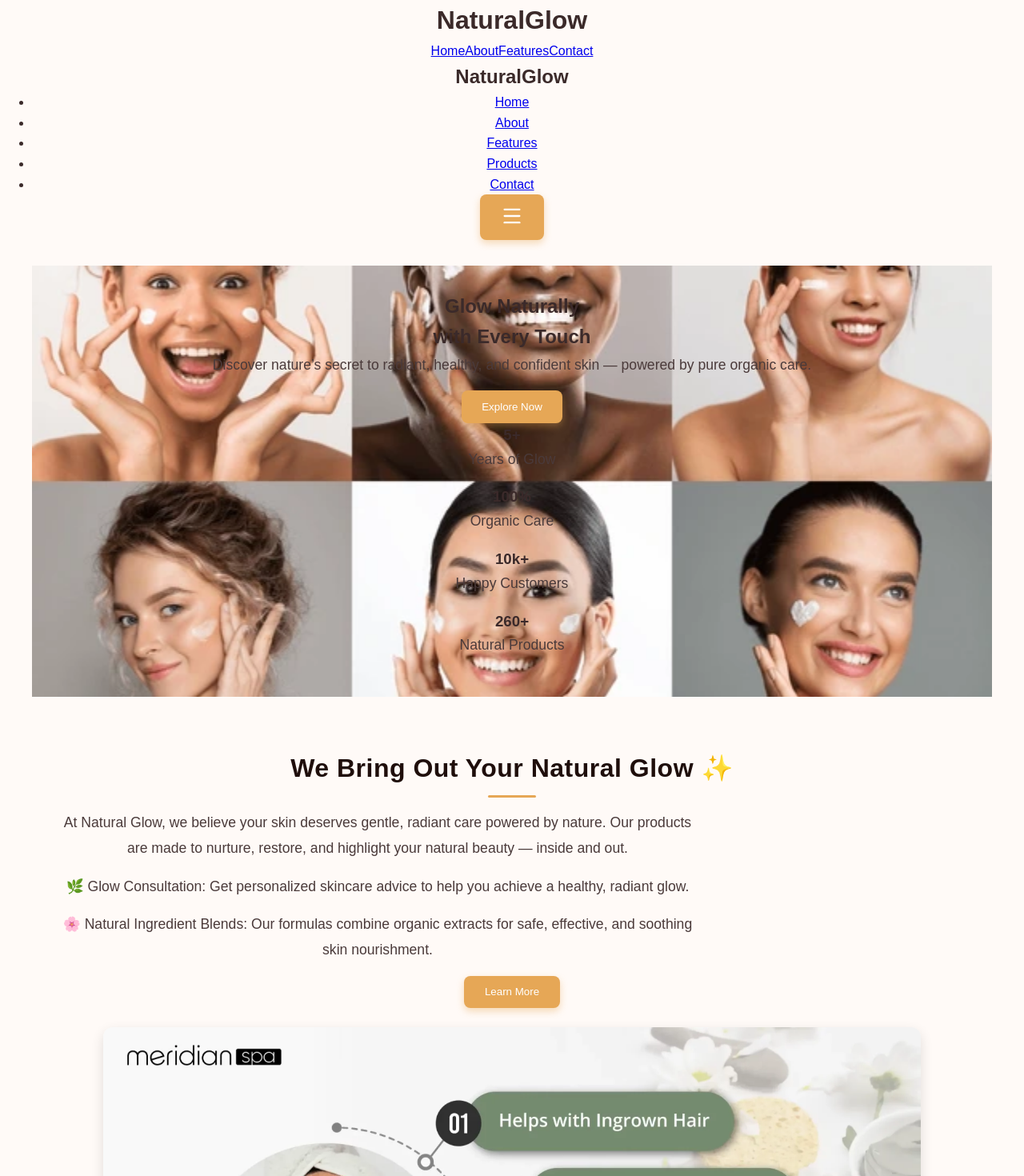
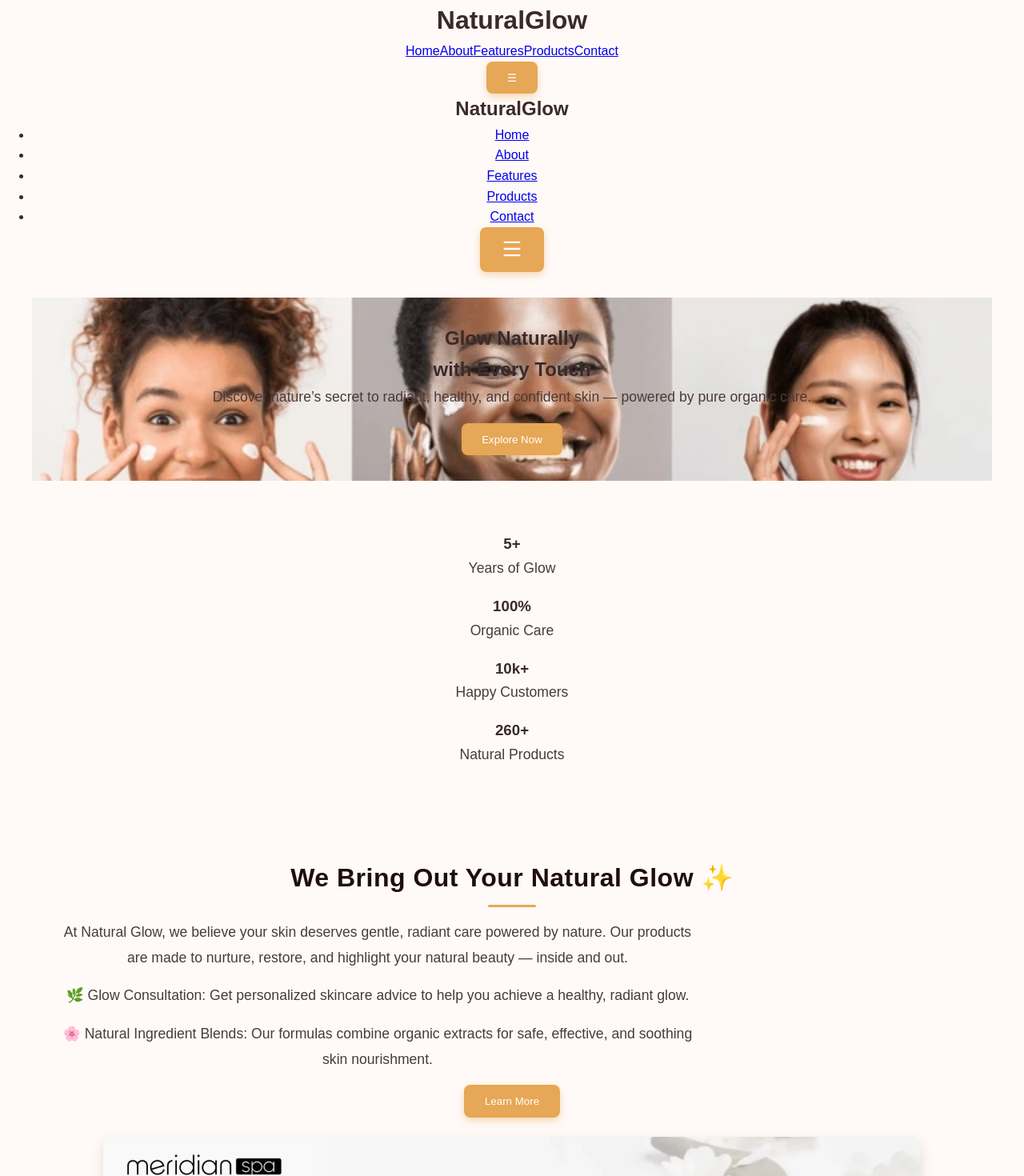
Before and after one commit to evalinenkirote890-eve/natural-glow, a React (Vite) app in the folder natural-glow/: page / in a window 1280 px wide. Shown: the top 1470 px of the page at 80% size. Built offline with nearby package versions, Linux system fonts and the light colour scheme.

Commit message:
updated hero section with stats outside the hero banner

```diff
--- a/natural-glow/src/components/layout/Header.jsx
+++ b/natural-glow/src/components/layout/Header.jsx
@@ -1,32 +1,26 @@
 import React from "react";
 
-const Header = () => {
-  return (
-    <header className="absolute top-0 left-0 w-full z-50">
+const Header = () => (
+  <header className="absolute top-0 left-0 w-full z-50 bg-transparent">
     <div className="max-w-7xl mx-auto flex items-center justify-between px-6 py-5">
       {/* Logo */}
-        <h1 className="text-white text-xl font-semibold">
+      <h1 className="text-white text-2xl font-bold tracking-wide">
         Natural<span className="text-amber-300">Glow</span>
       </h1>
 
       {/* Navigation */}
-        <nav className="hidden md:flex items-center space-x-10">
-          <a href="#home" className="text-gray-200 hover:text-white transition">
-            Home
+      <nav className="hidden md:flex space-x-10 text-gray-200">
+        {["Home", "About", "Features", "Products", "Contact"].map((item) => (
+          <a key={item} href={`#${item.toLowerCase()}`} className="hover:text-white transition">
+            {item}
           </a>
-          <a href="#about" className="text-gray-200 hover:text-white transition">
-            About
-          </a>
-          <a href="#features" className="text-gray-200 hover:text-white transition">
-            Features
-          </a>
-          <a href="#contact" className="text-gray-200 hover:text-white transition">
-            Contact
-          </a>
+        ))}
       </nav>
+
+      {/* Mobile Menu */}
+      <button className="md:hidden text-amber-300 text-2xl">☰</button>
     </div>
   </header>
 );
-};
 
 export default Header;
--- a/natural-glow/src/components/sections/Hero.jsx
+++ b/natural-glow/src/components/sections/Hero.jsx
@@ -1,22 +1,25 @@
 import React from "react";
+import { motion } from "framer-motion";
 import heroBanner from "../../assets/images/hero-banner.jpg";
 
 const Hero = () => {
   return (
+    <>
+      {/* ===== Hero Section ===== */}
       <section
         id="home"
-      className="relative h-screen flex flex-col justify-center items-center text-center text-white"
+        className="relative h-[85vh] md:h-[80vh] flex flex-col justify-center items-center text-center text-white"
         style={{
           backgroundImage: `url(${heroBanner})`,
           backgroundSize: "cover",
-        backgroundPosition: "center",
+          backgroundPosition: "center top",
         }}
       >
-
+        {/* Dark Overlay */}
         <div className="absolute inset-0 bg-black/40"></div>
 
-
-      <div className="relative z-10 max-w-2xl px-4">
+        {/* Hero Text */}
+        <div className="relative z-10 max-w-2xl px-6">
           <h1 className="text-4xl md:text-6xl font-bold mb-4 leading-tight">
             Glow Naturally <br /> with Every Touch
           </h1>
@@ -24,31 +27,40 @@ const Hero = () => {
             Discover nature’s secret to radiant, healthy, and confident skin —
             powered by pure organic care.
           </p>
+
+          {/* Explore Now Button */}
           <button className="bg-amber-400 text-white px-8 py-3 rounded-md font-medium hover:bg-amber-500 transition">
             Explore Now
           </button>
         </div>
+      </section>
 
-
-      <div className="absolute bottom-0 left-1/2 transform -translate-x-1/2 translate-y-1/2 bg-emerald-800 text-white rounded-xl shadow-lg px-8 py-6 flex flex-wrap justify-center space-x-8">
-        <div className="text-center">
-          <h3 className="text-2xl font-bold">5+</h3>
-          <p className="text-sm">Years of Glow</p>
+      {/* ===== Animated Floating Stats (Below Banner) ===== */}
+      <motion.section
+        className="relative z-20 -mt-16 flex justify-center"
+        initial={{ opacity: 0, y: 50 }}
+        whileInView={{ opacity: 1, y: 0 }}
+        transition={{ duration: 0.8, ease: "easeOut" }}
+        viewport={{ once: true }}
+      >
+        <div className="bg-emerald-800 text-white rounded-2xl shadow-2xl px-6 py-8 md:px-12 md:py-10 flex justify-between items-center gap-6 flex-wrap w-[90%] max-w-6xl">
+          {[
+            { value: "5+", label: "Years of Glow" },
+            { value: "100%", label: "Organic Care" },
+            { value: "10k+", label: "Happy Customers" },
+            { value: "260+", label: "Natural Products" },
+          ].map((stat, i) => (
+            <div
+              key={i}
+              className="text-center flex-1 min-w-[120px] hover:scale-105 transition-transform duration-300"
+            >
+              <h3 className="text-2xl md:text-3xl font-bold">{stat.value}</h3>
+              <p className="text-sm md:text-base opacity-90">{stat.label}</p>
             </div>
-        <div className="text-center">
-          <h3 className="text-2xl font-bold">100%</h3>
-          <p className="text-sm">Organic Care</p>
+          ))}
         </div>
-        <div className="text-center">
-          <h3 className="text-2xl font-bold">10k+</h3>
-          <p className="text-sm">Happy Customers</p>
-        </div>
-        <div className="text-center">
-          <h3 className="text-2xl font-bold">260+</h3>
-          <p className="text-sm">Natural Products</p>
-        </div>
-      </div>
-    </section>
+      </motion.section>
+    </>
   );
 };
 
```
Lines whose indentation alone changed are shown as unchanged.
